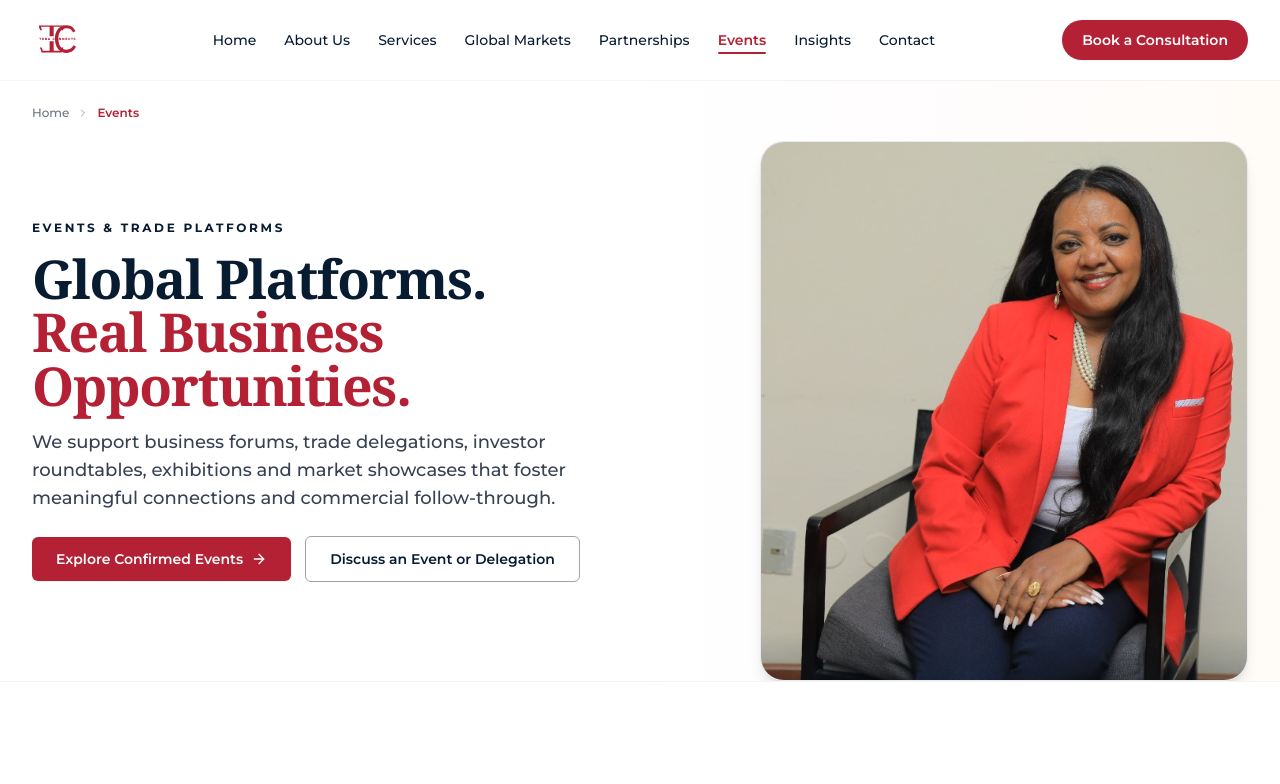
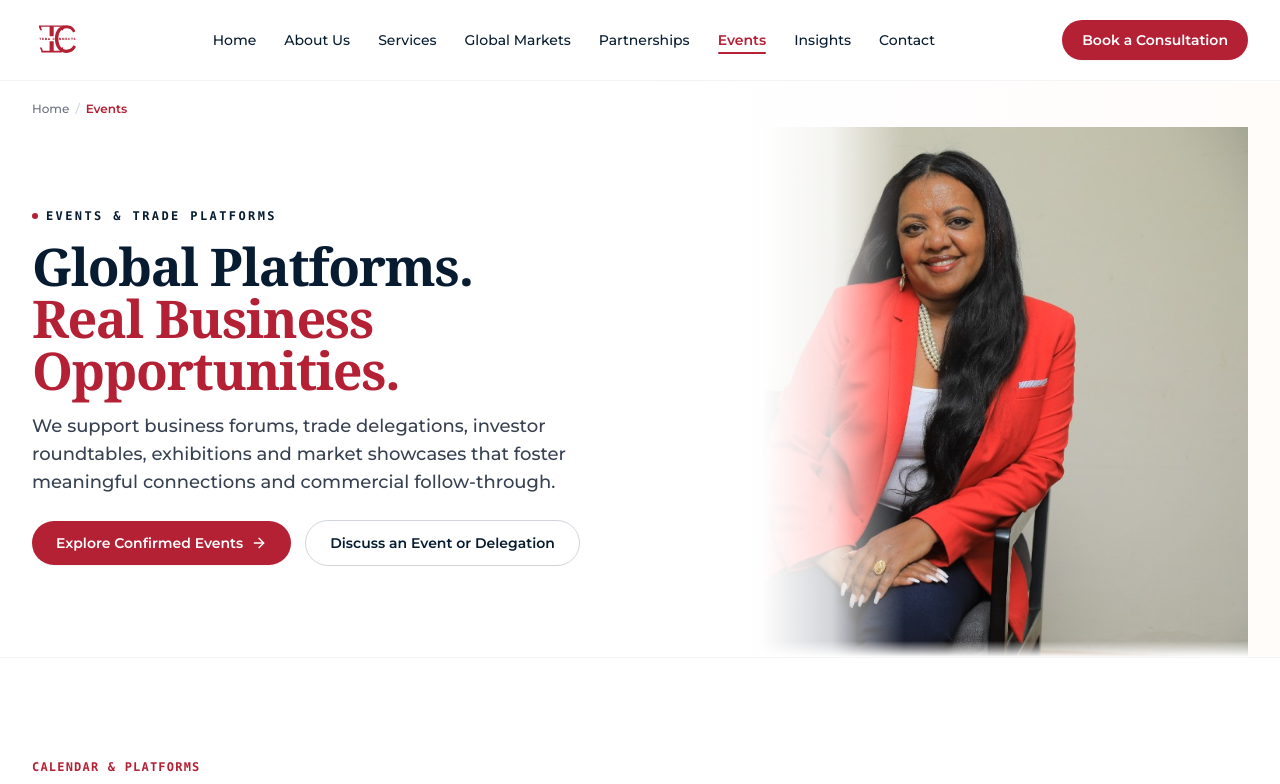
Before and after one commit to betty1927/tebaconnects, a Next.js app: page /events in a window 1280 px wide. Shown: the top 784 px of the page. Built offline with nearby package versions, Linux system fonts and the light colour scheme.

Commit message:
Update HeroSection to match 8-page master overview board banner style with seamless gradient blend

```diff
--- a/components/HeroSection.jsx
+++ b/components/HeroSection.jsx
@@ -3,6 +3,16 @@ import Link from 'next/link';
 import { Icon } from './Icons';
 import SafeImage from './SafeImage';
 
+/**
+ * Unified HeroSection Component
+ * Styled in strict accordance with the 8-page master design reference (media_1795024750224_f190c11c.jpg).
+ *
+ * Characteristics:
+ * - Clean white background with subtle ambient warmth on the right
+ * - Left column: subtle breadcrumb, kicker with red accent, two-tone editorial serif headline, subheadline, and rounded-full CTAs
+ * - Right column: Seamless full-height photographic visual with soft left gradient mask that blends naturally into the white background
+ * - Zero heavy/artificial card borders around hero imagery
+ */
 export default function HeroSection({
   kicker = 'GLOBAL BUSINESS ADVISORY | MARKET ENTRY | STRATEGIC REPRESENTATION',
   breadcrumbs = null,
@@ -14,24 +24,24 @@ export default function HeroSection({
   taglinePill = null, // e.g. "CONNECT | EXPAND | DOMINATE"
   primaryCta = { label: 'Explore Our Services', href: '/services' },
   secondaryCta = { label: 'Partner With Us', href: '/partnerships' },
-  image = '/assets/hero-teba-main.jpg',
-  imageAlt = 'Teba H. Molla - Founder & CEO',
+  image = '/assets/hero-home-landing.jpg',
+  imageAlt = 'Teba Connects Global Advisory',
   isHome = false
 }) {
   return (
     <section className="relative overflow-hidden bg-white border-b border-gray-100">
 
       {/* Background subtle ambiance */}
-      <div className="absolute top-0 right-0 w-1/2 h-full bg-gradient-to-l from-orange-50/40 via-red-50/20 to-transparent pointer-events-none" />
+      <div className="absolute top-0 right-0 w-1/2 h-full bg-gradient-to-l from-orange-50/30 via-red-50/15 to-transparent pointer-events-none" />
 
       <div className="max-w-7xl mx-auto px-4 sm:px-6 lg:px-8">
 
-        {/* Optional Breadcrumbs for Inner Pages */}
+        {/* Breadcrumbs for Inner Pages */}
         {breadcrumbs && (
-          <nav className="pt-6 flex items-center space-x-2 text-xs font-medium text-gray-500">
+          <nav className="pt-5 flex items-center space-x-1.5 text-xs font-medium text-gray-500">
             {breadcrumbs.map((crumb, idx) => (
               <React.Fragment key={crumb.href || idx}>
-                {idx > 0 && <Icon name="chevron-right" className="w-3 h-3 text-gray-400" />}
+                {idx > 0 && <span className="text-gray-300">/</span>}
                 {idx === breadcrumbs.length - 1 ? (
                   <span className="text-[#B42034] font-semibold">{crumb.label}</span>
                 ) : (
@@ -44,22 +54,23 @@ export default function HeroSection({
           </nav>
         )}
 
-        <div className="grid grid-cols-1 lg:grid-cols-12 gap-8 items-center min-h-[500px] lg:min-h-[560px] py-8 lg:py-0">
+        <div className="grid grid-cols-1 lg:grid-cols-12 gap-8 items-center min-h-[460px] sm:min-h-[500px] lg:min-h-[540px] py-8 lg:py-0">
 
-          {/* Left Column: Typography & CTAs (Exact Mockup Layout) */}
-          <div className="lg:col-span-7 flex flex-col justify-center space-y-4 lg:pr-6 z-10">
+          {/* Left Column: Editorial Typography & Actions */}
+          <div className="lg:col-span-7 flex flex-col justify-center space-y-4 lg:pr-8 z-10">
 
-            {/* Eyebrow kicker */}
+            {/* Eyebrow Kicker with red indicator */}
             {kicker && (
-              <div className="inline-flex items-center">
-                <span className="text-[11px] sm:text-xs font-bold tracking-[0.22em] text-[#071B31] uppercase">
+              <div className="inline-flex items-center gap-2">
+                <span className="w-1.5 h-1.5 rounded-full bg-[#B42034] shrink-0" />
+                <span className="text-[11px] sm:text-xs font-bold tracking-[0.2em] text-[#071B31] uppercase font-mono">
                   {kicker}
                 </span>
               </div>
             )}
 
-            {/* Headline with Two-Tone Editorial Serif Styling */}
-            <h1 className="text-3xl sm:text-4xl md:text-5xl lg:text-[3.35rem] font-serif font-bold text-[#071B31] leading-[1.12] tracking-tight">
+            {/* Two-Tone Editorial Serif Headline */}
+            <h1 className="text-3xl sm:text-4xl md:text-5xl lg:text-[3.25rem] font-serif font-bold text-[#071B31] leading-[1.14] tracking-tight">
               {titleBlack && <span className="block text-[#071B31]">{titleBlack}</span>}
               {titleRed && <span className="block text-[#B42034]">{titleRed}</span>}
               {titleSub && <span className="block text-[#071B31] text-2xl sm:text-3xl font-serif mt-1 font-semibold">{titleSub}</span>}
@@ -72,7 +83,7 @@ export default function HeroSection({
               </p>
             )}
 
-            {/* Hero Introduction */}
+            {/* Introduction prose */}
             {introduction && (
               <p className="text-sm sm:text-base text-gray-600 leading-relaxed max-w-xl font-normal">
                 {introduction}
@@ -82,7 +93,7 @@ export default function HeroSection({
             {/* Tagline Pill (CONNECT | EXPAND | DOMINATE) */}
             {taglinePill && (
               <div className="pt-1">
-                <span className="text-xs font-bold tracking-[0.28em] text-[#B42034] uppercase font-sans">
+                <span className="text-xs font-bold tracking-[0.26em] text-[#B42034] uppercase font-sans">
                   {taglinePill}
                 </span>
               </div>
@@ -94,7 +105,7 @@ export default function HeroSection({
                 {primaryCta && (
                   <Link
                     href={primaryCta.href}
-                    className="inline-flex items-center gap-2 px-6 py-3 text-sm font-semibold text-white bg-[#B42034] hover:bg-[#931828] rounded-md shadow-sm hover:shadow transition-all duration-200 active:scale-95 group"
+                    className="inline-flex items-center gap-2 px-6 py-2.5 sm:py-3 text-xs sm:text-sm font-semibold text-white bg-[#B42034] hover:bg-[#931828] rounded-full shadow-sm hover:shadow-md transition-all duration-200 active:scale-95 group"
                   >
                     <span>{primaryCta.label}</span>
                     <Icon name="arrow-right" className="w-4 h-4 transition-transform group-hover:translate-x-1" />
@@ -104,7 +115,7 @@ export default function HeroSection({
                 {secondaryCta && (
                   <Link
                     href={secondaryCta.href}
-                    className="inline-flex items-center justify-center px-6 py-3 text-sm font-semibold text-[#071B31] bg-white hover:bg-gray-50 border border-gray-400 rounded-md shadow-xs hover:border-gray-600 transition-all duration-200 active:scale-95"
+                    className="inline-flex items-center justify-center px-6 py-2.5 sm:py-3 text-xs sm:text-sm font-semibold text-[#071B31] hover:text-[#B42034] bg-white hover:bg-gray-50 border border-gray-300 rounded-full transition-all duration-200 active:scale-95 shadow-2xs"
                   >
                     {secondaryCta.label}
                   </Link>
@@ -113,29 +124,23 @@ export default function HeroSection({
             )}
           </div>
 
-          {/* Right Column: Hero Visual Proportion */}
-          <div className="lg:col-span-5 relative h-full flex items-center lg:items-end justify-center lg:justify-end my-4 lg:my-0">
-            {isHome ? (
-              <div className="relative w-full max-w-lg lg:max-w-none h-[420px] sm:h-[490px] lg:h-[550px] flex items-end justify-end overflow-hidden">
-                {/* Landing Hero Visual: Left white gradient naturally blends into hero background */}
+          {/* Right Column: Seamless Photographic Hero Visual */}
+          <div className="lg:col-span-5 relative h-full flex items-end justify-center lg:justify-end my-4 lg:my-0">
+            <div className="relative w-full max-w-lg lg:max-w-none h-[380px] sm:h-[460px] lg:h-[530px] flex items-end justify-end overflow-hidden">
+
+              {/* Soft Left Gradient Mask: Blends photo seamlessly into white background */}
+              <div className="absolute inset-y-0 left-0 w-20 sm:w-28 lg:w-36 bg-gradient-to-r from-white via-white/80 to-transparent z-10 pointer-events-none" />
+
+              {/* The Hero Visual */}
               <SafeImage
                 src={image}
                 alt={imageAlt}
                 className="w-full h-full object-cover object-bottom lg:object-right-bottom"
               />
-                {/* Subtle bottom fade */}
+
+              {/* Subtle bottom edge fade */}
               <div className="absolute inset-x-0 bottom-0 h-4 bg-gradient-to-t from-white to-transparent pointer-events-none" />
             </div>
-            ) : (
-              <div className="relative w-full max-w-md lg:max-w-lg h-[420px] sm:h-[480px] lg:h-[540px] rounded-3xl overflow-hidden shadow-lg border border-gray-200/80 bg-gray-50">
-                <SafeImage
-                  src={image}
-                  alt={imageAlt}
-                  className="w-full h-full object-cover object-top"
-                />
-                <div className="absolute inset-x-0 bottom-0 h-12 bg-gradient-to-t from-[#071B31]/20 to-transparent pointer-events-none" />
-              </div>
-            )}
           </div>
 
         </div>
```
Lines whose indentation alone changed are shown as unchanged.
